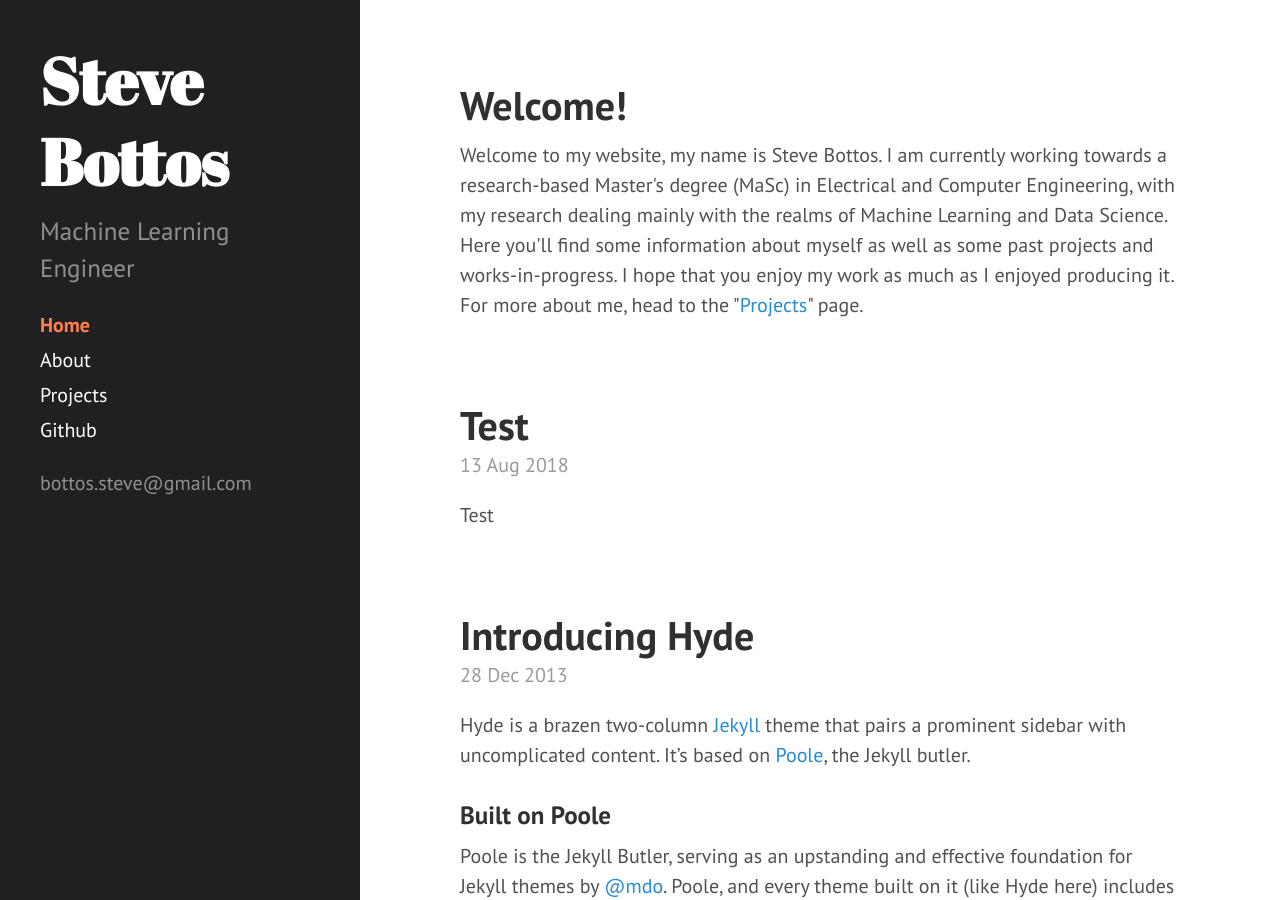
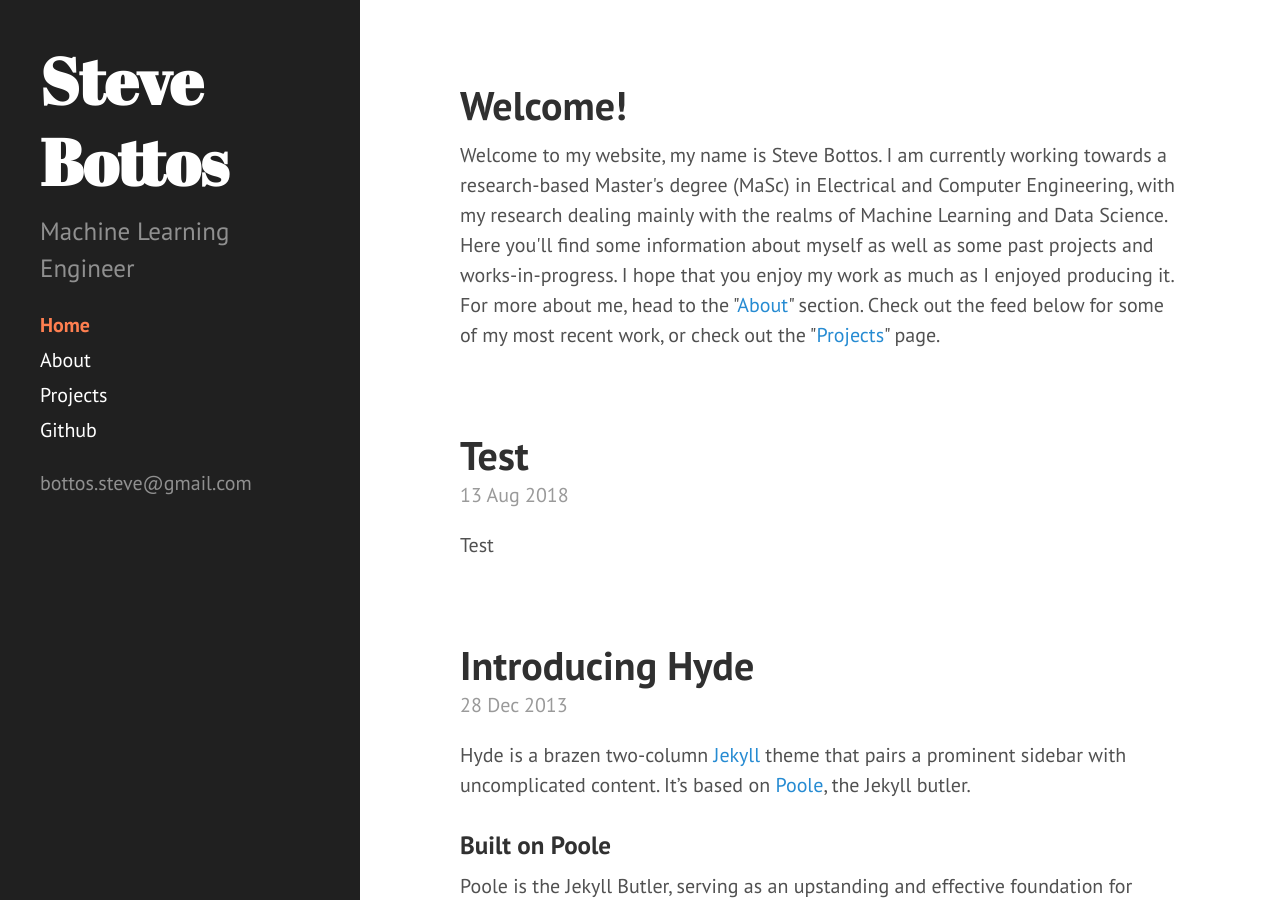
Before and after one commit to stevebottos/stevebottos.github.io, a Jekyll site: the page built from index.html, in a window 1280 px wide and 900 px high. Built offline with Jekyll 4.4.1, drawn with Linux system fonts in a browser that asks for light colours; the list of posts is cut into pages by our own code; some of the changed lines change nothing that is shown.

Commit message:
Update default.html

```diff
--- a/_layouts/default.html
+++ b/_layouts/default.html
@@ -10,7 +10,7 @@
     <div class="content container">
       <div class="page">
         <h1 class="page-title">Welcome!</h1>
-        <p>Welcome to my website, my name is Steve Bottos. I am currently working towards a research-based Master's degree (MaSc) in Electrical and Computer Engineering, with my research dealing mainly with the realms of Machine Learning and Data Science. Here you'll find some information about myself as well as some past projects and works-in-progress. I hope that you enjoy my work as much as I enjoyed producing it. For more about me, head to the "<a href = "https://stevebottos.github.io/about/>About</a>" section. Check out the feed below for some of my most recent work, or check out the "<a href = "https://stevebottos.github.io/projects/">Projects</a>" page.</p>
+        <p>Welcome to my website, my name is Steve Bottos. I am currently working towards a research-based Master's degree (MaSc) in Electrical and Computer Engineering, with my research dealing mainly with the realms of Machine Learning and Data Science. Here you'll find some information about myself as well as some past projects and works-in-progress. I hope that you enjoy my work as much as I enjoyed producing it. For more about me, head to the "<a href = "https://stevebottos.github.io/about/">About</a>" section. Check out the feed below for some of my most recent work, or check out the "<a href = "https://stevebottos.github.io/projects/">Projects</a>" page.</p>
       </div>
       {{ content }}
     </div>
```
